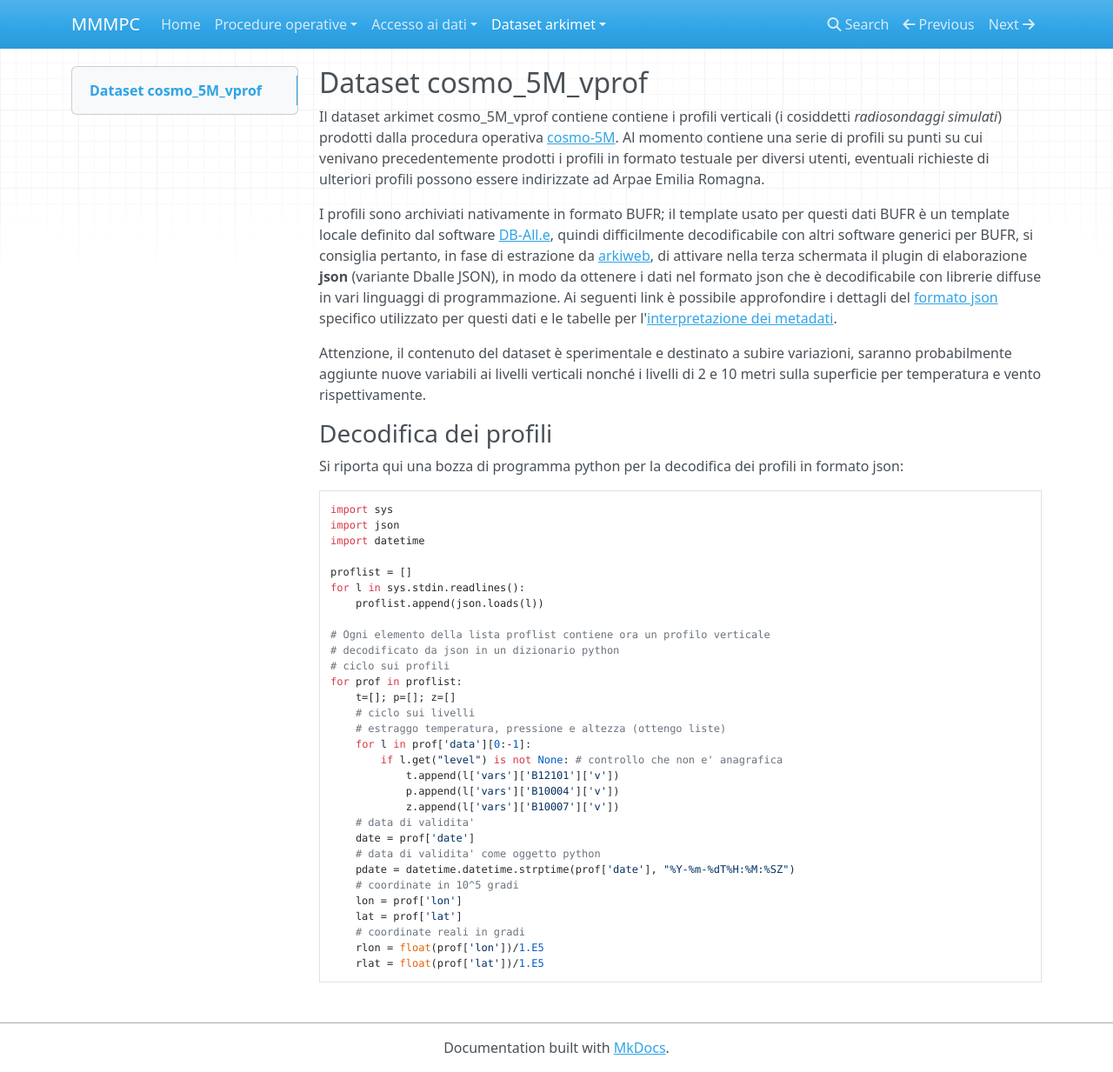
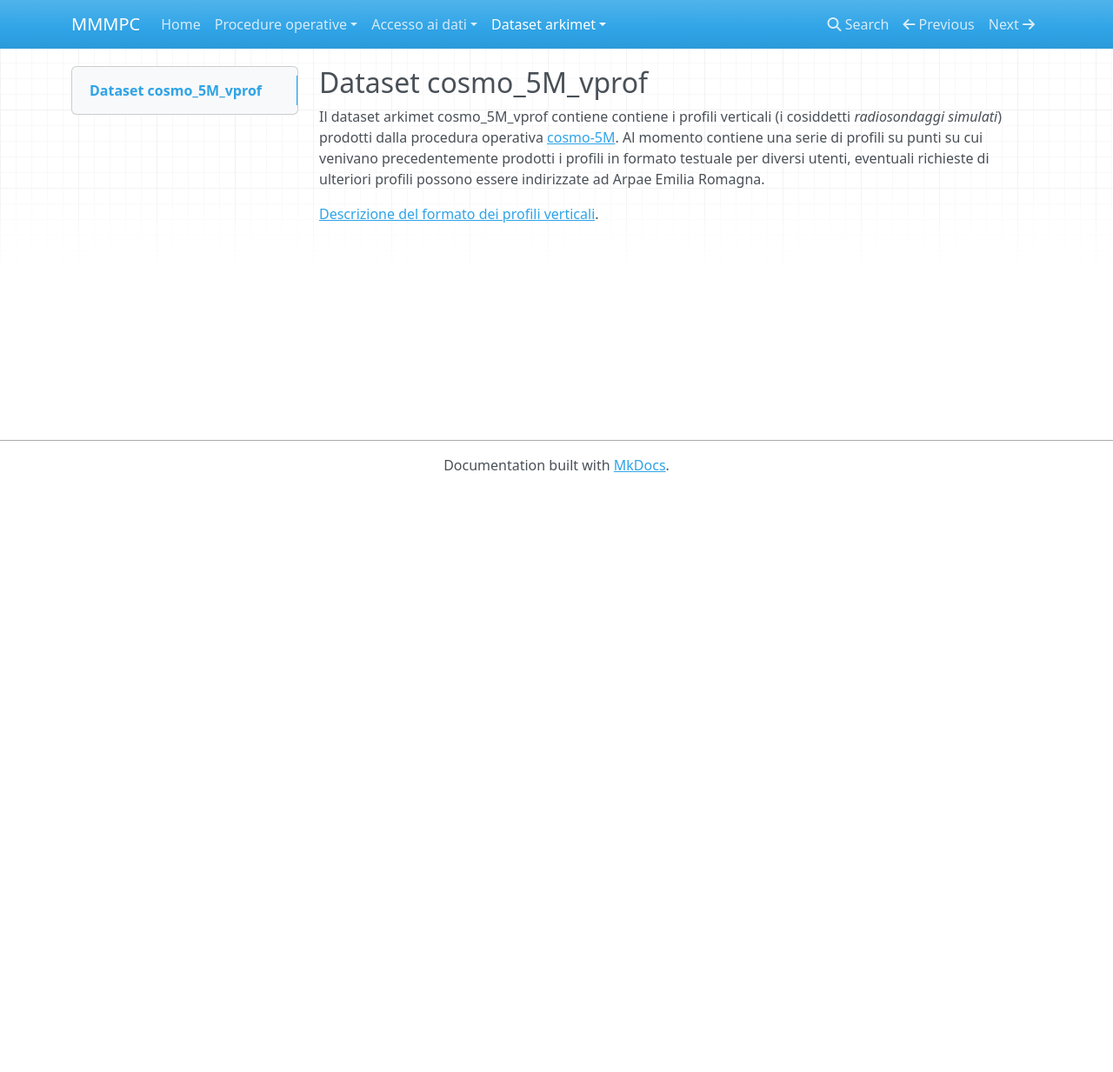
Before and after one commit to ARPA-SIMC/mmmpc-site, an MkDocs documentation site: the page built from doc/cosmo_5M_vprof.md, in a window 1280 px wide and 1233 px high. Shown: the whole window at 87% size. Built offline with MkDocs 1.6.1, drawn with Linux system fonts in a browser that asks for light colours; nearby versions of some CDN libraries.

Commit message:
add icon model and dataset pages and move description of vertical profiles in a different page

````diff
--- a/doc/cosmo_5M_vprof.md
+++ b/doc/cosmo_5M_vprof.md
@@ -7,60 +7,4 @@ serie di profili su punti su cui venivano precedentemente prodotti i
 profili in formato testuale per diversi utenti, eventuali richieste di
 ulteriori profili possono essere indirizzate ad Arpae Emilia Romagna.
 
-I profili sono archiviati nativamente in formato BUFR; il template
-usato per questi dati BUFR è un template locale definito dal software
-[DB-All.e](https://github.com/ARPA-SIMC/dballe), quindi difficilmente
-decodificabile con altri software generici per BUFR, si consiglia
-pertanto, in fase di estrazione da [arkiweb](arkiweb.md), di attivare
-nella terza schermata il plugin di elaborazione **json** (variante
-Dballe JSON), in modo da ottenere i dati nel formato json che è
-decodificabile con librerie diffuse in vari linguaggi di
-programmazione. Ai seguenti link è possibile approfondire i dettagli
-del [formato
-json](http://www.raspibo.org/wiki/index.php/Gruppo_Meteo/RFC-rmap#Formati)
-specifico utilizzato per questi dati e le tabelle per
-l'[interpretazione dei
-metadati](http://www.raspibo.org/wiki/index.php/Gruppo_Meteo/RFC-rmap#Dati_e_Metadati).
-
-Attenzione, il contenuto del dataset è sperimentale e destinato a
-subire variazioni, saranno probabilmente aggiunte nuove variabili ai
-livelli verticali nonché i livelli di 2 e 10 metri sulla superficie
-per temperatura e vento rispettivamente.
-
-### Decodifica dei profili
-
-Si riporta qui una bozza di programma python per la decodifica dei
-profili in formato json:
-
-```python
-import sys
-import json
-import datetime
-
-proflist = []
-for l in sys.stdin.readlines():
-    proflist.append(json.loads(l))
-
-# Ogni elemento della lista proflist contiene ora un profilo verticale
-# decodificato da json in un dizionario python
-# ciclo sui profili
-for prof in proflist:
-    t=[]; p=[]; z=[]
-    # ciclo sui livelli
-    # estraggo temperatura, pressione e altezza (ottengo liste)
-    for l in prof['data'][0:-1]:
-        if l.get("level") is not None: # controllo che non e' anagrafica
-            t.append(l['vars']['B12101']['v'])
-            p.append(l['vars']['B10004']['v'])
-            z.append(l['vars']['B10007']['v'])
-    # data di validita'
-    date = prof['date']
-    # data di validita' come oggetto python
-    pdate = datetime.datetime.strptime(prof['date'], "%Y-%m-%dT%H:%M:%SZ")
-    # coordinate in 10^5 gradi
-    lon = prof['lon']
-    lat = prof['lat']
-    # coordinate reali in gradi
-    rlon = float(prof['lon'])/1.E5
-    rlat = float(prof['lat'])/1.E5
-```
+[Descrizione del formato dei profili verticali](profili_verticali.md).
--- a/mkdocs.yml
+++ b/mkdocs.yml
@@ -11,24 +11,24 @@ nav:
 - Home: 'index.md'
 - Procedure operative:
     - LAMI: 'LAMI.md'
+    - icon-2I: 'icon-2I.md'
     - cosmo-5M: 'cosmo-5M.md'
     - cosmo-2I: 'cosmo-2I.md'
-    - moloch-2I: 'moloch-2I.md'
+#    - moloch-2I: 'moloch-2I.md'
     - MedItaRe: 'MedItaRe.md'
 - Accesso ai dati:
     - 'ftp': 'ftp.md'
     - 'arkiweb': 'arkiweb.md'
 - Dataset arkimet:
+    - 'icon_2I_assim': 'icon_2I_assim.md'
+    - 'icon_2I_fcast': 'icon_2I_fcast.md'
+    - 'icon_2I_fcruc': 'icon_2I_fcruc.md'
+    - 'icon_2I_fcens': 'icon_2I_fcens.md'
     - 'cosmo_5M': 'cosmo_5M.md'
     - 'cosmo_5M_itr': 'cosmo_5M_itr.md'
     - 'cosmo_5M_vprof': 'cosmo_5M_vprof.md'
-    - 'cosmo_2I_assim': 'cosmo_2I_assim.md'
     - 'cosmo_2I_fcast': 'cosmo_2I_fcast.md'
-    - 'cosmo_2I_fcruc': 'cosmo_2I_fcruc.md'
-    - 'cosmo_2I_fcruc_vprof': 'cosmo_2I_fcruc_vprof.md'
-    - 'cosmo_2I_fcens': 'cosmo_2I_fcens.md'
-    - 'cosmo_2I_radar': 'cosmo_2I_radar.md'
-    - 'moloch_2I': 'moloch_2I.md'
+#    - 'moloch_2I': 'moloch_2I.md'
     - 'swanmed': 'swanmed.md'
     - 'swanita': 'swanita.md'
     - 'swanre': 'swanre.md'
````
